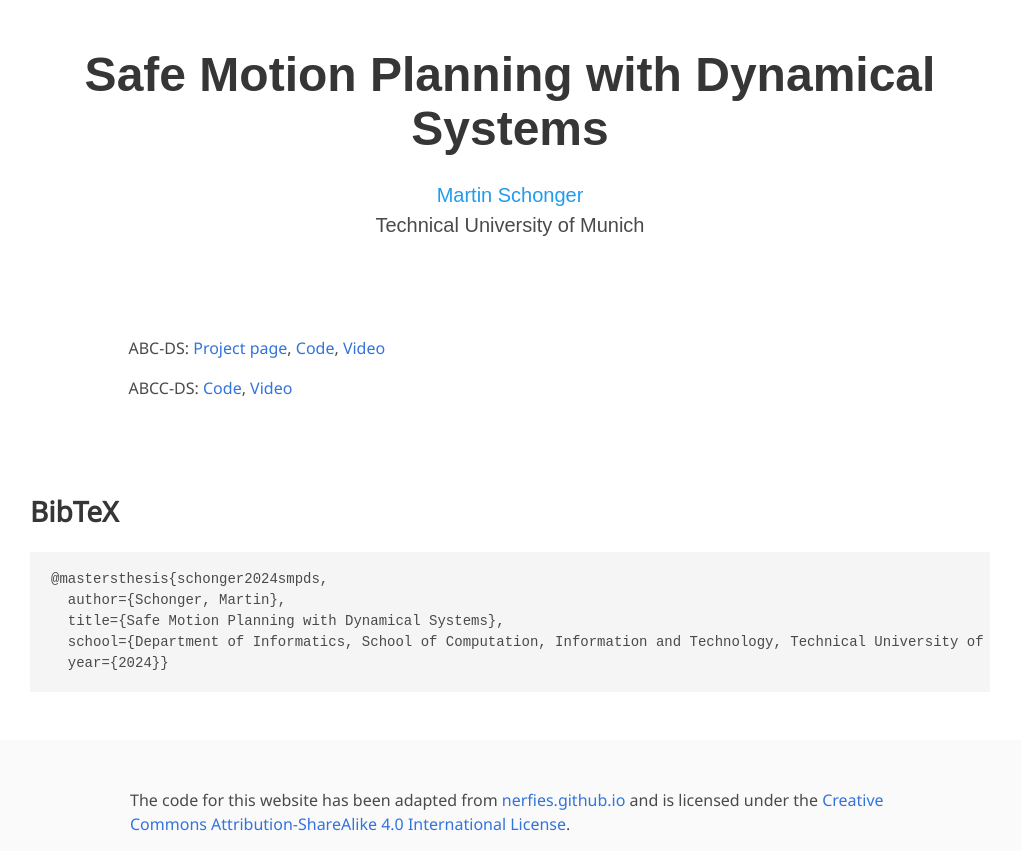
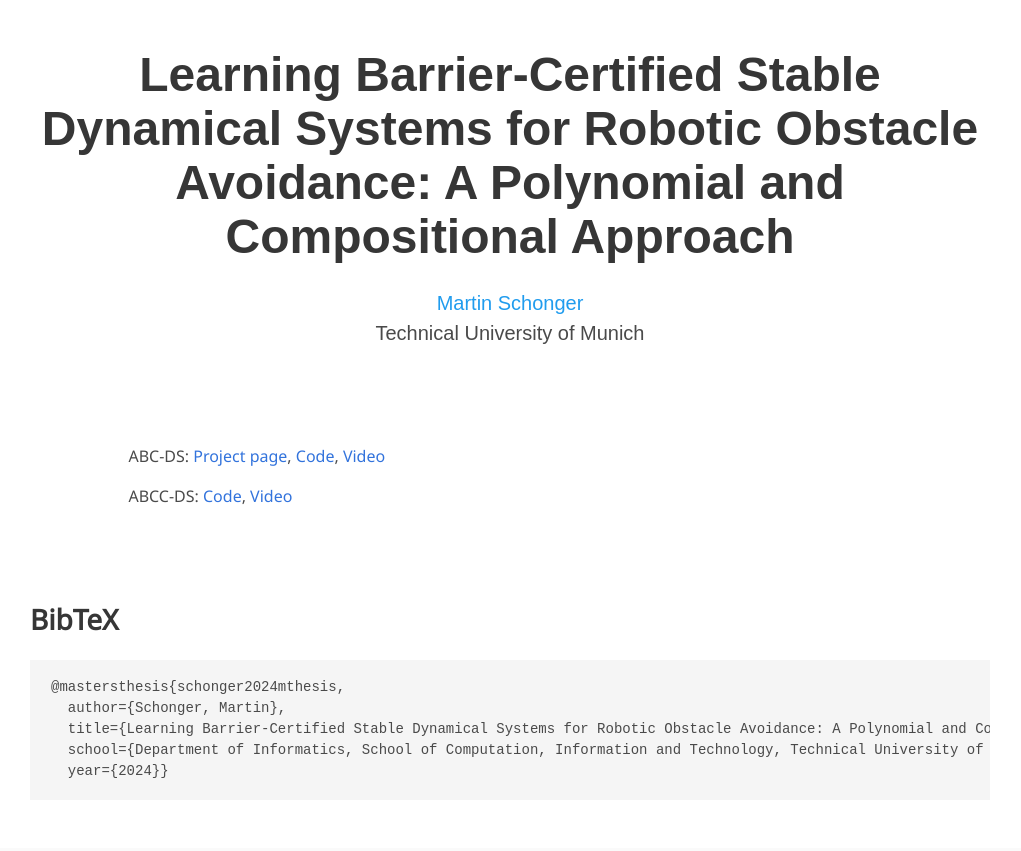
Before and after one commit to martinschonger/mastersthesis, a plain HTML site: page index.html in a window 1280 px wide. Shown: the top 851 px of the page, without its empty margins (130-1151 px from the left). Drawn offline with nearby package versions, Linux system fonts and the light colour scheme; some icons are missing; a web font is replaced by a local one.

Commit message:
Update title.

```diff
--- a/index.html
+++ b/index.html
@@ -31,7 +31,7 @@
     <div class="container is-max-desktop">
       <div class="columns is-centered">
         <div class="column has-text-centered">
-          <h1 class="title is-1 publication-title">Safe Motion Planning with Dynamical Systems</h1>
+          <h1 class="title is-1 publication-title">Learning Barrier-Certified Stable Dynamical Systems for Robotic Obstacle Avoidance: A Polynomial and Compositional Approach</h1>
           <div class="is-size-5 publication-authors">
             <span class="author-block">
               <a href="https://schonger.dev/">Martin Schonger</a></span>
@@ -68,9 +68,9 @@
 <section class="section" id="BibTeX">
   <div class="container is-max-desktop content">
     <h2 class="title">BibTeX</h2>
-    <pre><code>@mastersthesis{schonger2024smpds,
+    <pre><code>@mastersthesis{schonger2024mthesis,
   author={Schonger, Martin},
-  title={Safe Motion Planning with Dynamical Systems},
+  title={Learning Barrier-Certified Stable Dynamical Systems for Robotic Obstacle Avoidance: A Polynomial and Compositional Approach},
   school={Department of Informatics, School of Computation, Information and Technology, Technical University of Munich},
   year={2024}}</code></pre>
   </div>
```
